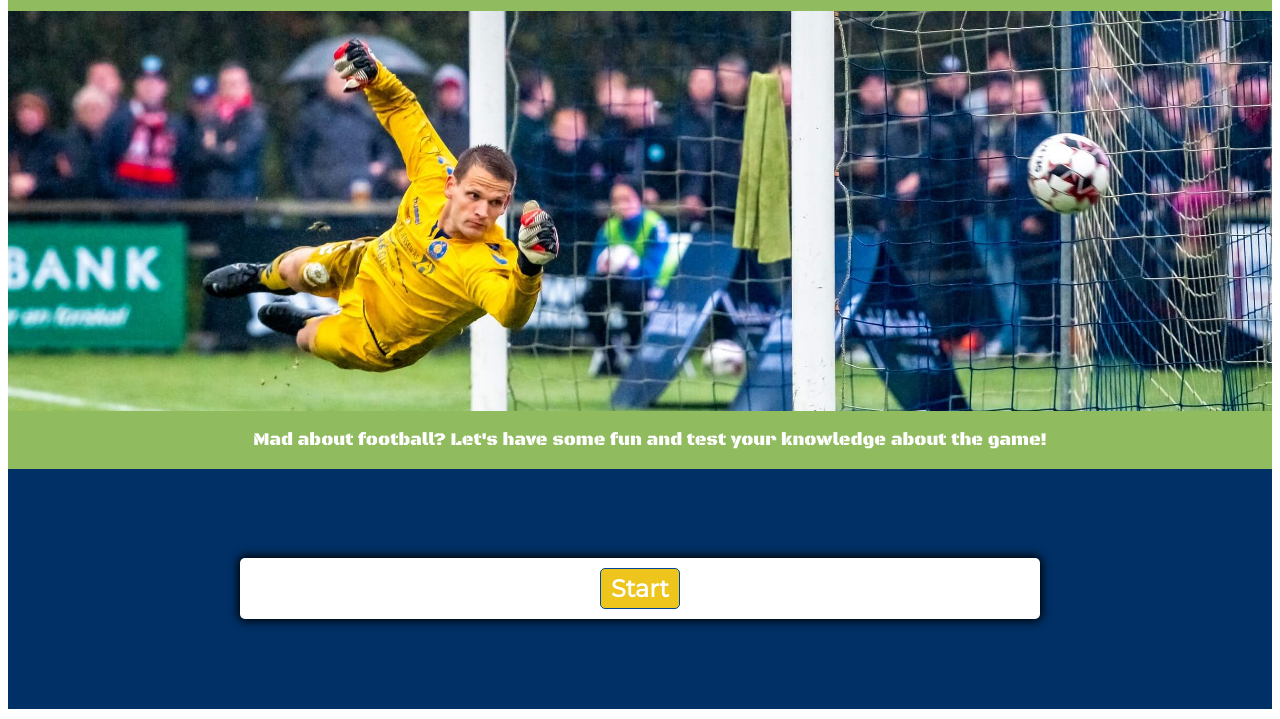
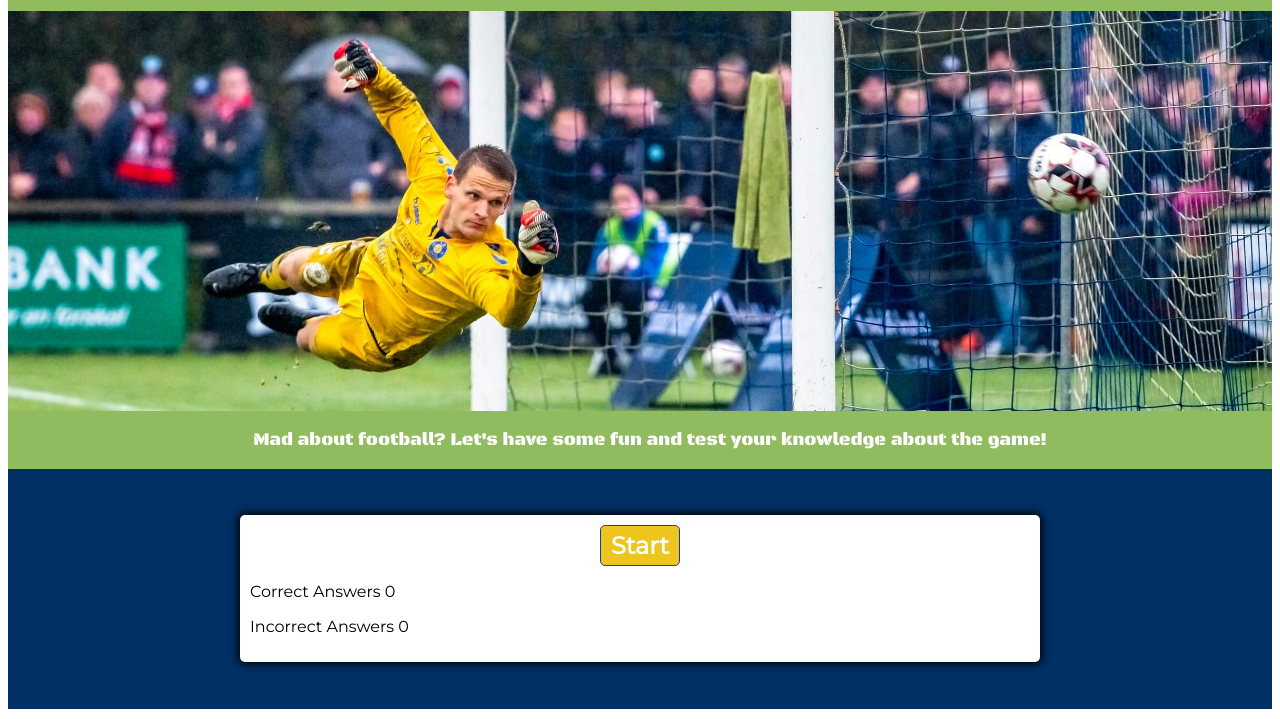
Before and after one commit to psnaz/footiemania, a plain HTML site: page index.html in a window 1280 px wide. Shown: the part 81-800 px from the top of the page. Drawn offline with Linux system fonts and the light colour scheme.

Commit message:
Add score area elements: correct and incorrect answers

```diff
--- a/index.html
+++ b/index.html
@@ -33,6 +33,13 @@
                 <button id="start-btn" class="start-btn btn">Start</button>
                 <button id="next-btn" class="next-btn btn hide">Next</button>
             </div>
+            <!--Code for score-area taken from CI Love Maths Walkthrough project-->
+            <div class="score-area">
+                <p class="scores">Correct Answers <span id="scored">0</span></p>
+                <p class="scores">Incorrect Answers <span id="incorrect">0</span></p>
+            </div>
+        </div>
+
 
     </div>
     <!-- <div class="container">
```
